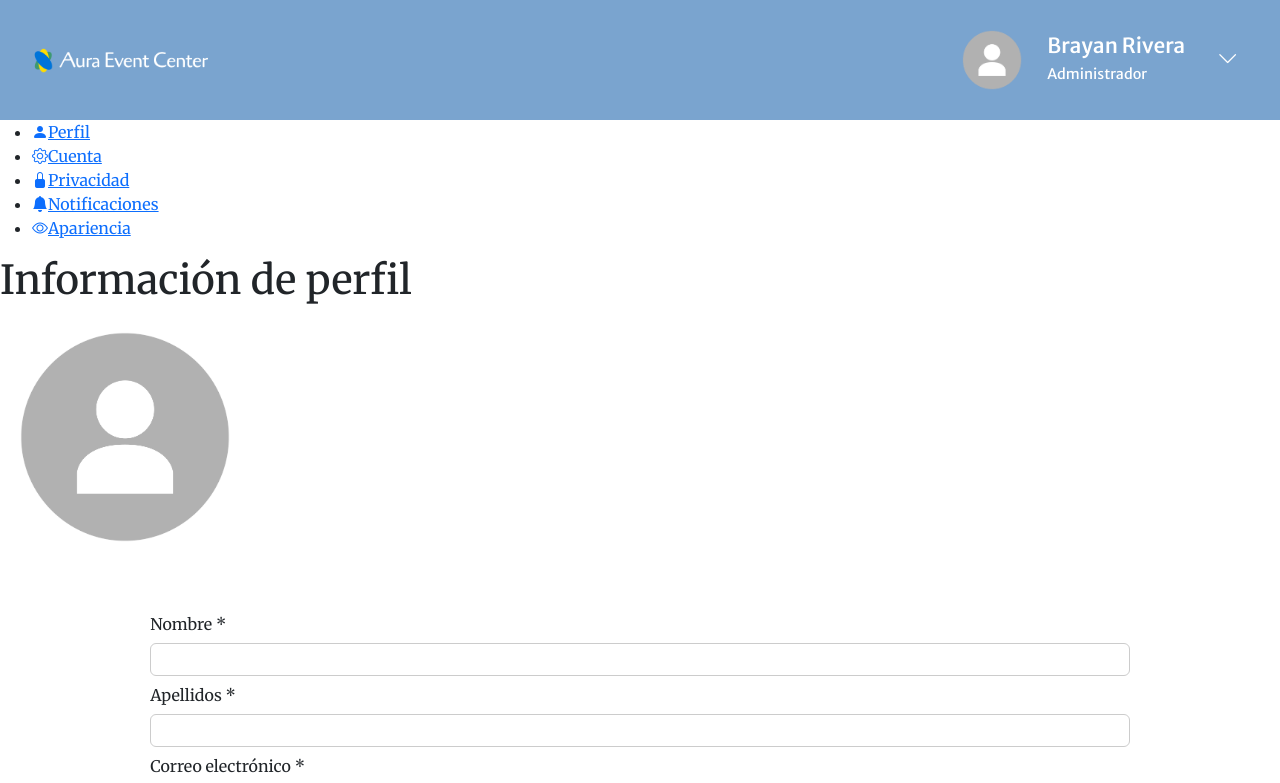
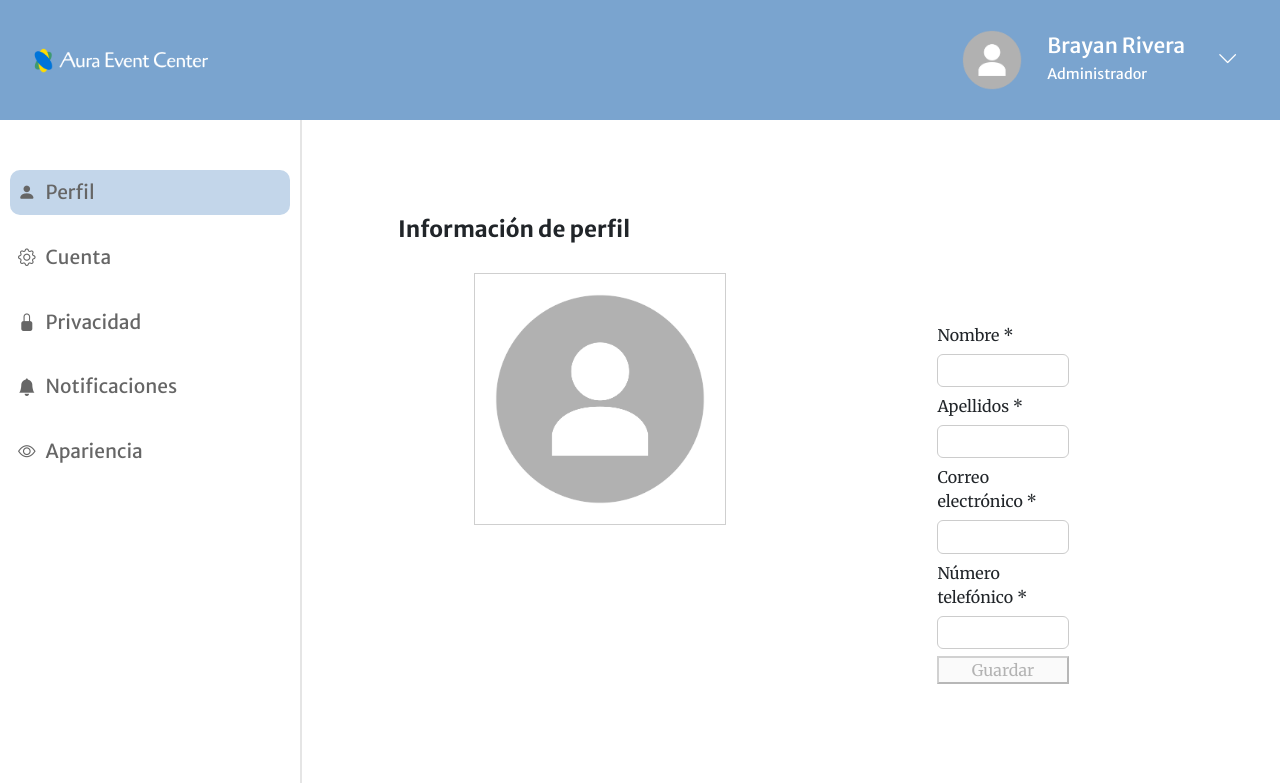
Before and after one commit to henoc03/AuraEventCenter, a React (Vite) app in the folder frontend/: page /profile in a window 1280 px wide. Shown: the top 783 px of the page. Built offline with nearby package versions, Linux system fonts and the light colour scheme; no server answers.

Commit message:
feat: Se agregan estilos de profie-screen

```diff
--- a/frontend/package.json
+++ b/frontend/package.json
@@ -30,6 +30,6 @@
     "eslint-plugin-react-hooks": "^5.1.0",
     "eslint-plugin-react-refresh": "^0.4.19",
     "globals": "^15.15.0",
-    "vite": "^6.2.5"
+    "vite": "^6.3.4"
   }
 }
--- a/frontend/src/components/common/Header.jsx
+++ b/frontend/src/components/common/Header.jsx
@@ -18,7 +18,7 @@ function Header() {
 
   return (
     <header className='header-container'>
-      <Logo className='logo'/>
+      <a href="/"><Logo className='logo'/></a>
       <div className='right-content-container'>
         <ProfilePhoto/>
         <div className='user-info-container'>
--- a/frontend/src/pages/Profile.jsx
+++ b/frontend/src/pages/Profile.jsx
@@ -4,6 +4,7 @@ import Header from "../components/common/Header";
 import Main from "../components/common/Main.jsx";
 import SideBar from "../components/common/SideBar.jsx";
 import ProfilePhoto from "../components/icons/ProfilePhoto.jsx";
+import '../style/profile.css';
 
 function Profile() {
   const {register, handleSubmit, formState: { errors, isValid } } = useForm({ mode: 'onChange' });
@@ -15,18 +16,21 @@ function Profile() {
   return (
     <>
       <Header/>
-      <Main>
-        <SideBar>
+      <div className="main-container">
+        <SideBar className="side-bar">
           <ul>
-            <li><a href="/profile"><i class="bi bi-person-fill"></i>Perfil</a></li>
-            <li><a href="/account"><i class="bi bi-gear"></i>Cuenta</a></li>
-            <li><a href="/privacy"><i class="bi bi-lock-fill"></i>Privacidad</a></li>
-            <li><a href="/notifications"><i class="bi bi-bell-fill"></i>Notificaciones</a></li>
-            <li><a href="/appareance"><i class="bi bi-eye"></i>Apariencia</a></li>
+            <li><a href="/profile"><i class="bi bi-person-fill"></i><span>Perfil</span></a></li>
+            <li><a href="/account"><i class="bi bi-gear"></i><span>Cuenta</span></a></li>
+            <li><a href="/privacy"><i class="bi bi-lock-fill"></i><span>Privacidad</span></a></li>
+            <li><a href="/notifications"><i class="bi bi-bell-fill"></i><span>Notificaciones</span></a></li>
+            <li><a href="/appareance"><i class="bi bi-eye"></i><span>Apariencia</span></a></li>
           </ul>
         </SideBar>
+
+        <div className="main">
           <div className="profile-container">
             <h1>Información de perfil</h1>
+            <div className="image-form-container">
               <div className="image-container"><ProfilePhoto width='250' height='250'/></div>
               <div className="user-info-container">
                 <form onSubmit={handleSubmit(onSubmit)} className="auth-form">
@@ -81,7 +85,9 @@ function Profile() {
                 </form>
               </div>
             </div>
-      </Main>
+          </div>
+        </div>
+      </div>
     </>
   )
 }
--- /dev/null
+++ b/frontend/src/style/profile.css
@@ -0,0 +1,79 @@
+.main-container {
+    display: flex;
+    flex-direction: row;
+    align-items: center;
+    justify-content: space-between;
+    height: 85vh;
+}
+
+.side-bar {
+    box-shadow: 2px 0px 0px 0px rgba(0, 0, 0, 0.1);
+    width: 38%;
+    max-width: 300px;
+    height: 100%;
+    padding: 30px 0px;
+}
+
+.side-bar ul{
+    height: 100%;
+    list-style: none;
+    padding: 0;
+}
+
+.side-bar ul li{
+    margin: 20px 10px;
+    padding: 8px 8px;
+    font-size: 1.1rem;
+}
+
+.side-bar ul li:first-child{
+    background-color: #C3D6EA;
+    border-radius: 10px;
+}
+
+.side-bar ul a{
+    text-decoration: none;
+    color: #666666;
+}
+
+.side-bar ul li span{
+    margin: 0px 10px;
+    font-size: 1.2rem;
+    text-decoration: none;
+    font-family: 'Merriweather Sans', sans-serif;
+}
+
+.main {
+    display: flex;
+    justify-content: center;
+    align-items: center;
+    width: 100%;
+}
+
+.main h1 {
+    width: 80%;
+    text-align: left;
+    font-family: 'Merriweather Sans', sans-serif;
+    margin: 30px 0px;
+    font-size: 1.4rem;
+    font-weight: bold;
+}
+
+.profile-container {
+    display: flex;
+    flex-direction: column;
+    align-items: center;
+    width: 100%;
+}
+
+.image-form-container {
+    display: flex;
+    flex-direction: row;
+    justify-content: space-evenly;
+    width: 100%;
+}
+
+.image-container {
+    border: 1px solid #CFCFCF;
+    height: 90%;
+}
```
Also changed, not shown: 1 other file (tests, documents, lock files or other folders). Lines whose indentation alone changed are shown as unchanged.
